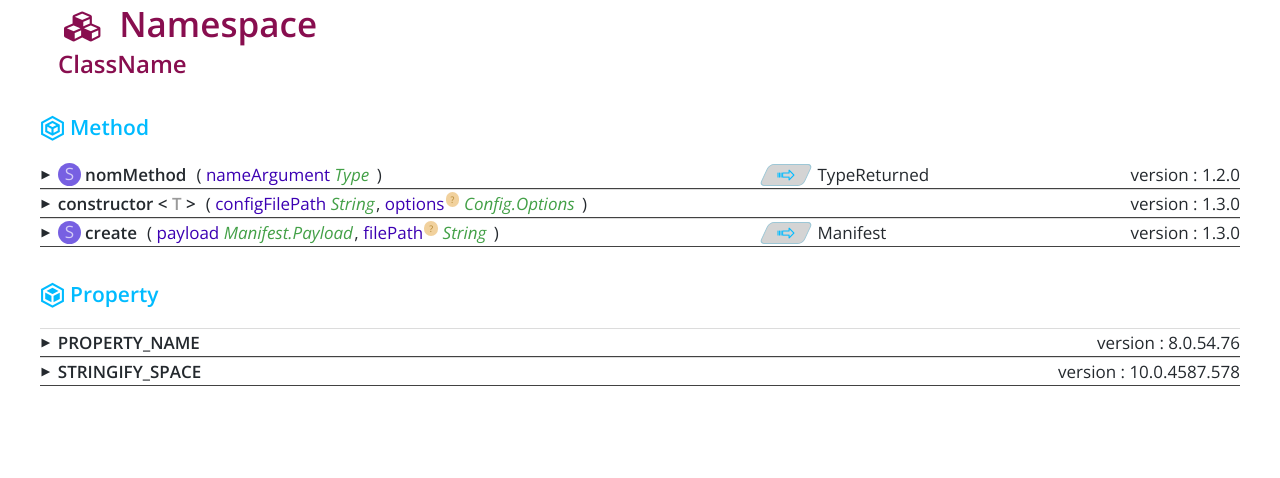
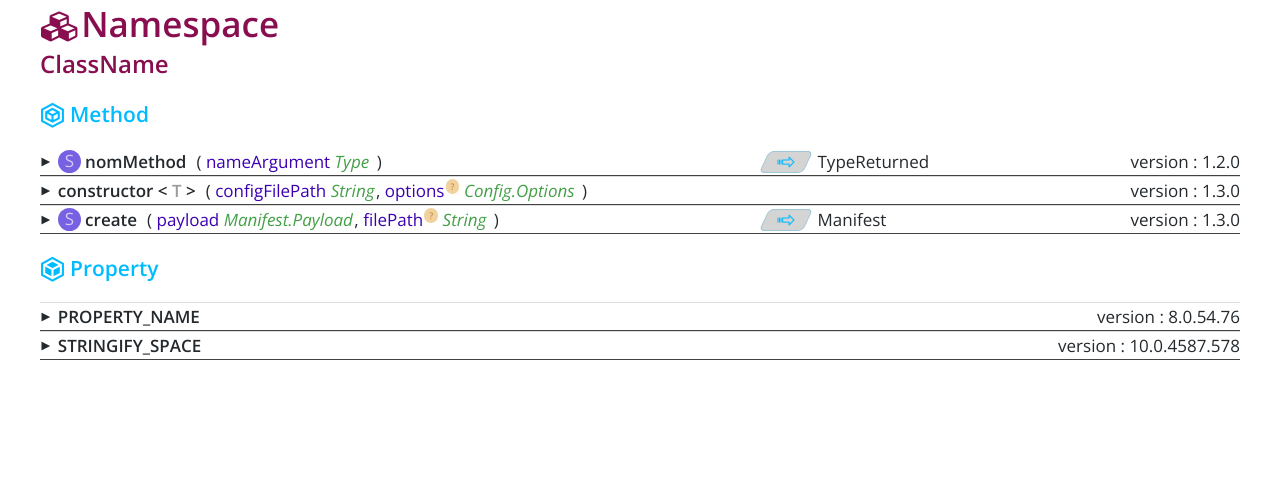
Before and after one commit to SlimIO/devdocs, a website: page view/proto.html in a window 1280 px wide. Drawn offline with nearby package versions, Linux system fonts and the light colour scheme; files whose address does not match are found by name.

Commit message:
style: refactor top html struct & remove bad margin

```diff
--- a/public/css/style.css
+++ b/public/css/style.css
@@ -29,17 +29,17 @@ body {
     }
     body > section#wall > div.top{
         color: #880e4f;
-        display: flex;
-        flex-direction: column;
-        padding: 0 18px;
     }
-            body > section#wall > div.top > div > h1.namespace {
-                font-size: 35px;
-                display: inline-block;
+        body > section#wall > div.top > h1.namespace {
+            font-size: 35px;
+            display: inline-block;
         }
-        body > section#wall > div.top > div > span {
+        body > section#wall > div.top > span {
             font-size: 30px;
-            margin-right: 15px;
+            margin-left: -5px;
+        }
+        body > section#wall > div.top > h2 {
+            display: block;
         }
     body > section#wall {
         display: flex;
@@ -48,14 +48,10 @@ body {
         body > section#wall > div.method,
         body > section#wall > div.property {
             font-size: 14px;
-            margin-bottom: 15px;
-            margin-top: 28px;
+            margin: 15px 0;
             display: flex;
             flex-direction: row;
-            /* background: #d4d4d4; */
             color: #0bf;
-            /* transform: skew(-25deg); */
-            border-radius: 10px;
             align-items: center;
             padding: 2px 0;
         }
@@ -88,11 +84,8 @@ body {
             border-top: 1px solid #dcdcdc;
         }
         body > section#wall > div.title:hover {
-            /* background: #e2e7cb; */
             background: #efecec;
-            /* background: linear-gradient(#d4d4d4, #fff); */
             transition: 0.2s all linear;
-            /* transform: scale(1.01); */
         }
             body > section#wall > div.title > div.left {
                 display: flex;
@@ -228,14 +221,8 @@ body {
             transition-duration: 0.25s;
             transition-timing-function: linear;
         }
-            body > section#wall > div.content > div + div {
-                margin-top: 5px;
-            }
             body > section#wall > div.content > *:first-child {
                 margin-top: 10px;
-            }
-            body > section#wall > div.content > div.desc {
-                margin: 10px 0;
             }
                 body > section#wall > div.content > div.exemple > pre {
                     font-family: 'mononoki';
@@ -249,11 +236,7 @@ body {
                     background: #f6f8fa;
                     font-family: 'mononoki';
                     /* border: 1px solid #cae7f5; */
-                    margin: 10px 0;
                 }
-                    body > section#wall > div.content > div.exemple > pre {
-
-                    }
                 body > section#wall > div.content > div.throw{
                     display: flex;
                     flex-direction: row;
--- a/view/proto.html
+++ b/view/proto.html
@@ -14,10 +14,8 @@
 <body>
     <section id="wall">
         <div class="top">
-            <div>
-                <span class="icon-cubes"></span>
-                <h1 class="namespace">Namespace</h1>
-            </div>
+            <span class="icon-cubes"></span>
+            <h1 class="namespace">Namespace</h1>
             <h2 class="className">ClassName</h2>
         </div>
         <div class="method">
```
